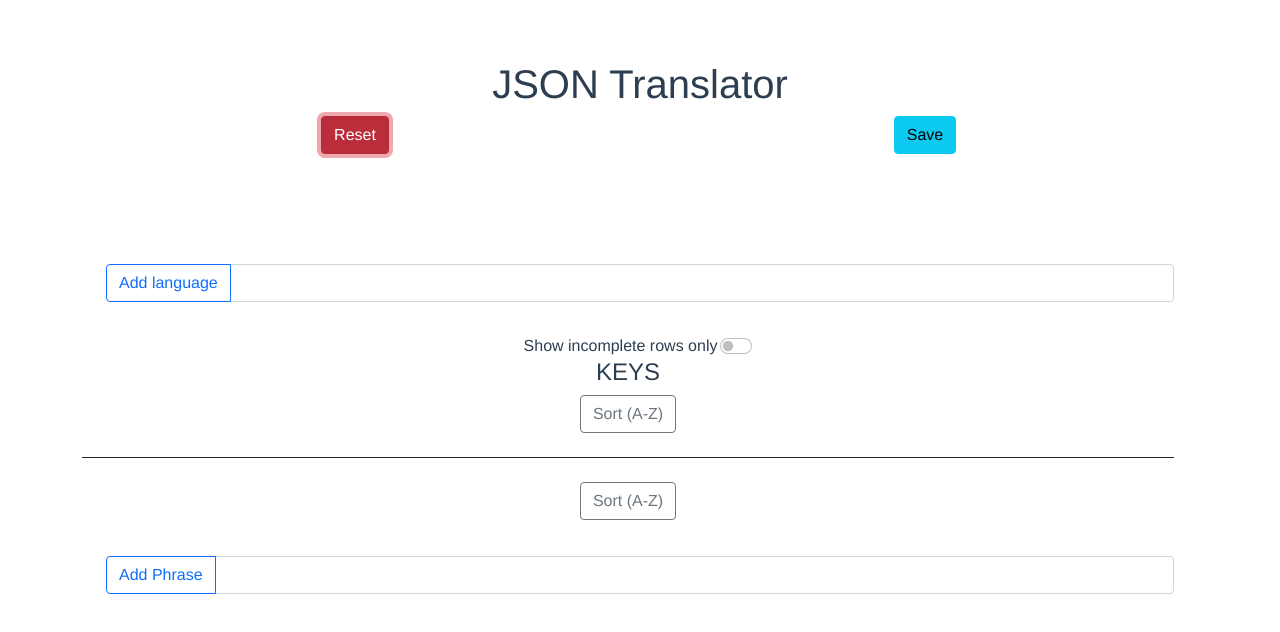
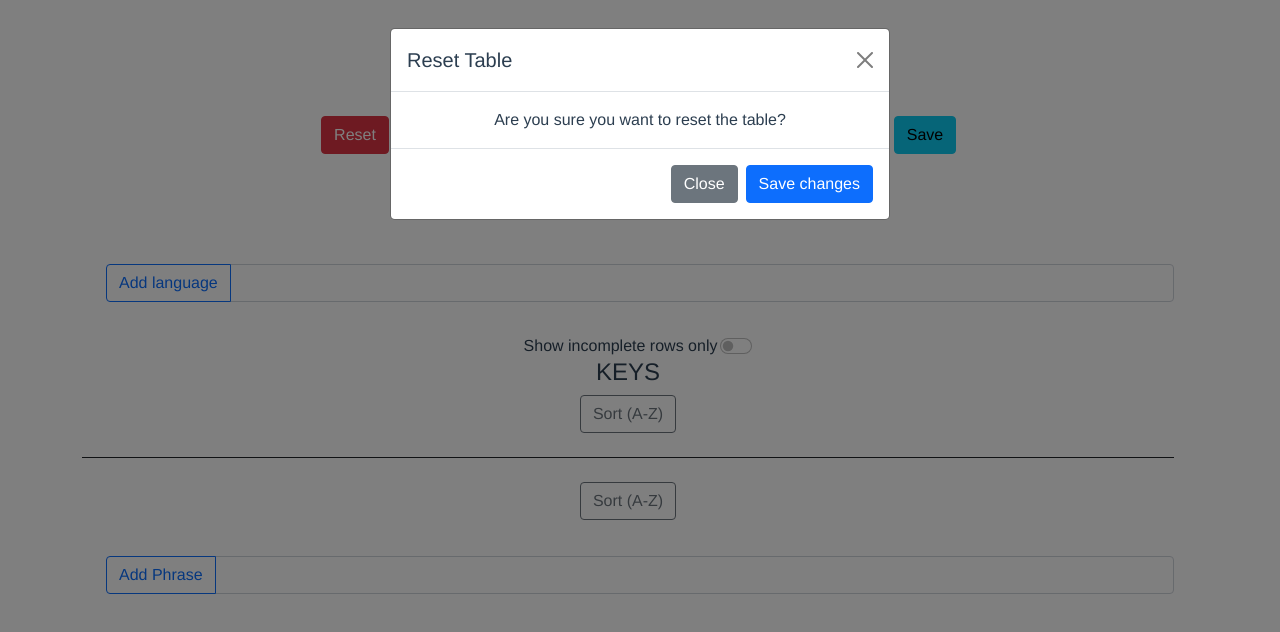
Before and after one commit to johnenrick/translator-gui, a Vue app: page /#/ in a window 1280 px wide. Both pictures are taken after a click on the button "Reset". Shown: the top 632 px of the page. Built offline with nearby package versions, Linux system fonts and the light colour scheme.

Commit message:
improvement
-reset moved to the leftmost side of the screen
-added confirmation modal before when reset button is clicked

```diff
--- a/src/views/Home.vue
+++ b/src/views/Home.vue
@@ -5,7 +5,7 @@
     </div>
     <div class="row standard-height">
       <div class="col">
-        <button class="btn btn-danger" @click="resetTranslator">Reset</button>
+        <button class="btn btn-danger" data-bs-toggle="modal" data-bs-target="#exampleModal">Reset</button>
       </div>
       <div class="col">
         <button @click="storeChanges" class="btn btn-info">Save</button>
@@ -89,6 +89,23 @@
       <div class="col">
         <div :hidden="isNotifyingPhrase" class="alert " :class="notifClass" role="alert">
           {{alertMessage}}
+        </div>
+      </div>
+    </div>
+    <div class="modal fade" id="exampleModal" tabindex="-1" aria-labelledby="exampleModalLabel" aria-hidden="true">
+      <div class="modal-dialog">
+        <div class="modal-content">
+          <div class="modal-header">
+            <h5 class="modal-title" id="exampleModalLabel">Reset Table</h5>
+            <button type="button" class="btn-close" data-bs-dismiss="modal" aria-label="Close"></button>
+          </div>
+          <div class="modal-body">
+            Are you sure you want to reset the table?
+          </div>
+          <div class="modal-footer">
+            <button type="button" class="btn btn-secondary" data-bs-dismiss="modal">Close</button>
+            <button type="button" @click="resetTranslator" data-bs-dismiss="modal" class="btn btn-primary">Save changes</button>
+          </div>
         </div>
       </div>
     </div>
```
